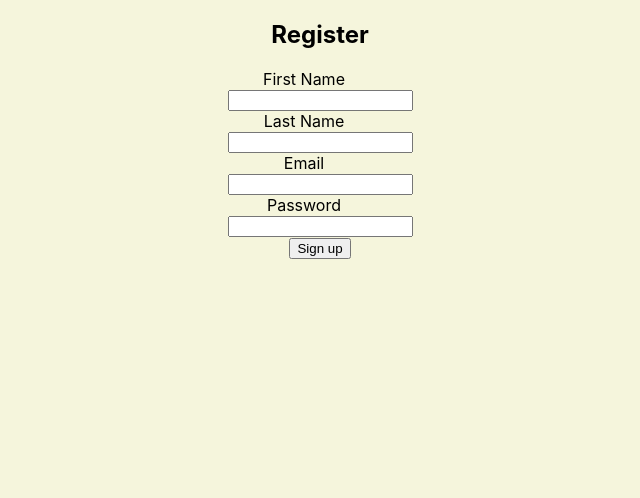
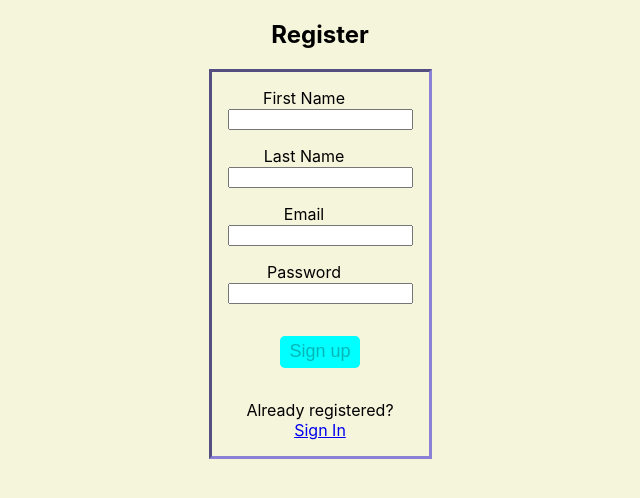
Before and after one commit to gabrielTor/Recipe_react_webpage_PI, a React (Create React App) app in the folder client/: page /register in a window 1280 px wide. Shown: the top 498 px of the page, without its empty margins (320-960 px from the left). Built offline with nearby package versions, Linux system fonts and the light colour scheme.

Commit message:
register looks good

```diff
--- a/client/src/components/Auth/Register.jsx
+++ b/client/src/components/Auth/Register.jsx
@@ -5,12 +5,14 @@ import { faCheck, faTimes, faInfoCircle } from "@fortawesome/free-solid-svg-icon
 import { FontAwesomeIcon } from "@fortawesome/react-fontawesome";
 import { userRegister } from "../../Reducers/actions";
 import { useDispatch } from "react-redux";
+import { Link, useHistory } from 'react-router-dom'
 
 const PWD_REGEX = /^(?=.*[a-z])(?=.*[A-Z])(?=.*[0-9])(?=.*[!@#$%]).{8,24}$/
 const EMAIL_REGEX = /^[a-zA-Z0-9.!#$%&'*+/=?^_`{|}~-]+@[a-zA-Z0-9-]+(?:\.[a-zA-Z0-9-]+)*$/
 
 export default function Register(){
 
+    const history = useHistory()
     const dispatch = useDispatch()
     const [error, setError] = useState({
         email: true,
@@ -36,6 +38,7 @@ export default function Register(){
 
     const handleSubmit = () => {
         if(!error.email && !error.password) dispatch(userRegister(input))
+        history.push('/login')
     }
     const handleChange = (event) => {
         setInput((currentInput) => ({
@@ -49,47 +52,55 @@ export default function Register(){
             <h1>Register</h1>
             <div id='reg-container'>
                 <form id='register-form' onSubmit={handleSubmit}>
-                    <>
+
+                    <div className="items">
                     <label>First Name</label>
                     <input type='text' name='firstName' value={input.firstName} onChange={(e)=>handleChange(e)} required/>
-                    </>
+                    </div>
 
-                    <>
+                    <div className="items">
                     <label>Last Name</label>
                     <input type='text' name='lastName' value={input.lastName} onChange={(e)=>handleChange(e)} required/>
-                    </>
+                    </div>
 
-                    <>
+                    <div className="items">
                     <label>
                         Email
-                        {!error.email ? <FontAwesomeIcon icon={faCheck}/> : null}
-                        {!error.email || !input.email ? null : <FontAwesomeIcon icon={faTimes}/>}
+                        <FontAwesomeIcon icon={faCheck} className={!error.email ? "valid" : "hide"} />
+                        <FontAwesomeIcon icon={faTimes} className={!error.email || !input.email ? "hide" : "invalid"} />
                     </label>
                     <input type='text' autoComplete="off" name='email' value={input.email} onChange={(e)=>handleChange(e)} required/>
                     {!error.email || !input.email ? null :
-                    <p>
+                    <p className="box">
                         <FontAwesomeIcon icon={faInfoCircle}/>
                         input a valid email address
                     </p>}
-                    </>
+                    </div>
 
-                    <>
+                    <div className="items">
                     <label>
                         Password
-                        {!error.password ? <FontAwesomeIcon icon={faCheck}/> : null}
-                        {!error.password || !input.password ? null : <FontAwesomeIcon icon={faTimes}/>}
+                        {!error.password ? <FontAwesomeIcon icon={faCheck} className='valid'/> : null}
+                        {!error.password || !input.password ? null : <FontAwesomeIcon icon={faTimes} className='invalid'/>}
                     </label>
                     <input type='password' name='password' value={input.password} onChange={(e)=>handleChange(e)} required/>
                     {(!error.password || !input.password) ? null :
-                    <p>
+                    <p className="box">
                         <FontAwesomeIcon icon={faInfoCircle} />
                         8 to 24 characters.<br />
                         Must include uppercase and lowercase letters, a number and a special character.
                         Allowed special characters:<br></br> ! @ # $ %
                     </p>}
-                    </>
-                    <br></br>
-                    <button type="submit">Sign up</button>
+                    </div>
+
+                    <button className='register-btn' disabled={error.email || error.password} type="submit">Sign up</button>
+
+                    <p>
+                        Already registered?<br />
+                        <span className="line">
+                            <Link to="/login">Sign In</Link>
+                        </span>
+                    </p>
                 </form>
             </div>
         </section>
--- a/client/src/components/Auth/register.css
+++ b/client/src/components/Auth/register.css
@@ -5,4 +5,41 @@
 
 #register-form{
     width: min-content;
+    border-style: inset;
+    border-color: rgb(139, 129, 213);
 }
+
+.hide {
+    display: none;
+}
+
+.valid {
+    color: limegreen;
+    margin-left: 0.25rem;
+}
+
+.invalid {
+    color: red;
+    margin-left: 0.25rem;
+}
+
+.register-btn{
+    background-color: aqua;
+    border-radius: 0.3rem;
+    border: none;
+    width: 5rem;
+    height: 2rem;
+    cursor: pointer;
+    margin: auto;
+    margin-top: 1rem;
+    margin-bottom: 1rem;
+    font-size: large;
+}
+
+.items{
+    margin: 1rem;
+}
+
+.box{
+    background-color: rgba(0, 128, 0, 0.589);
+}
```
